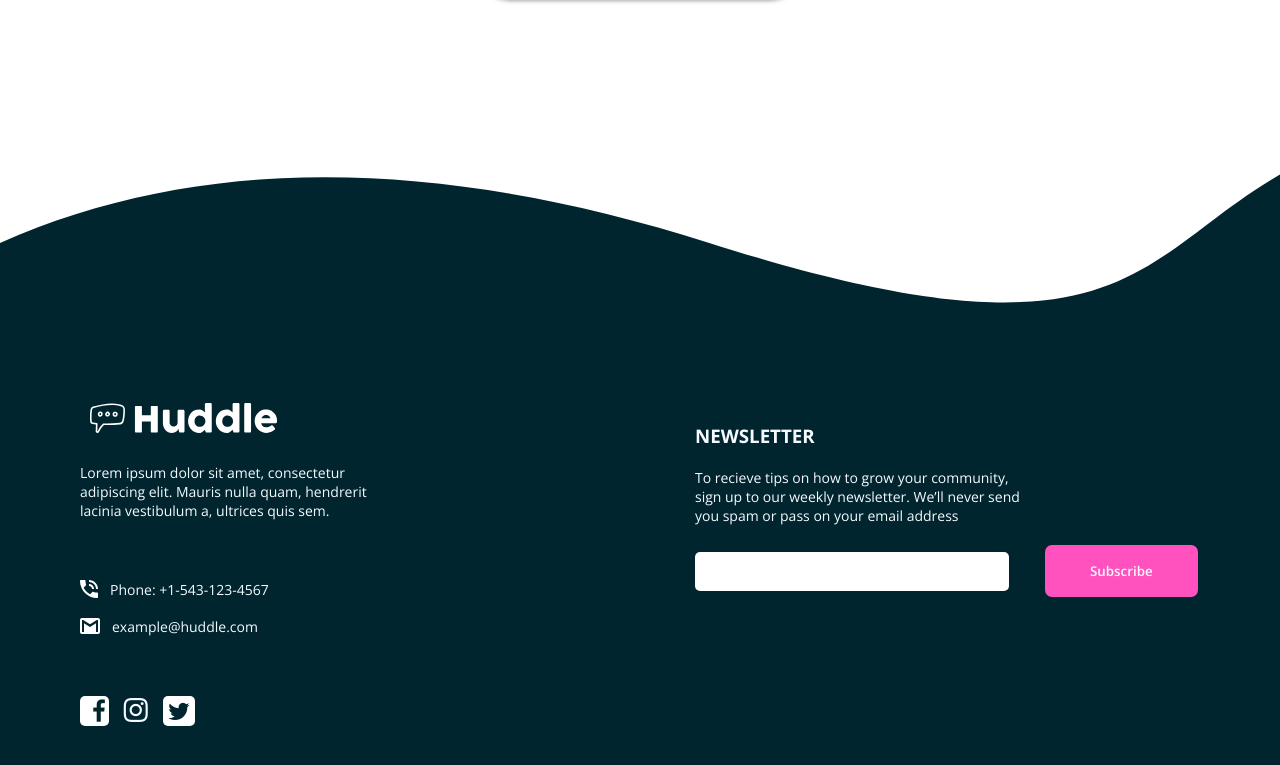
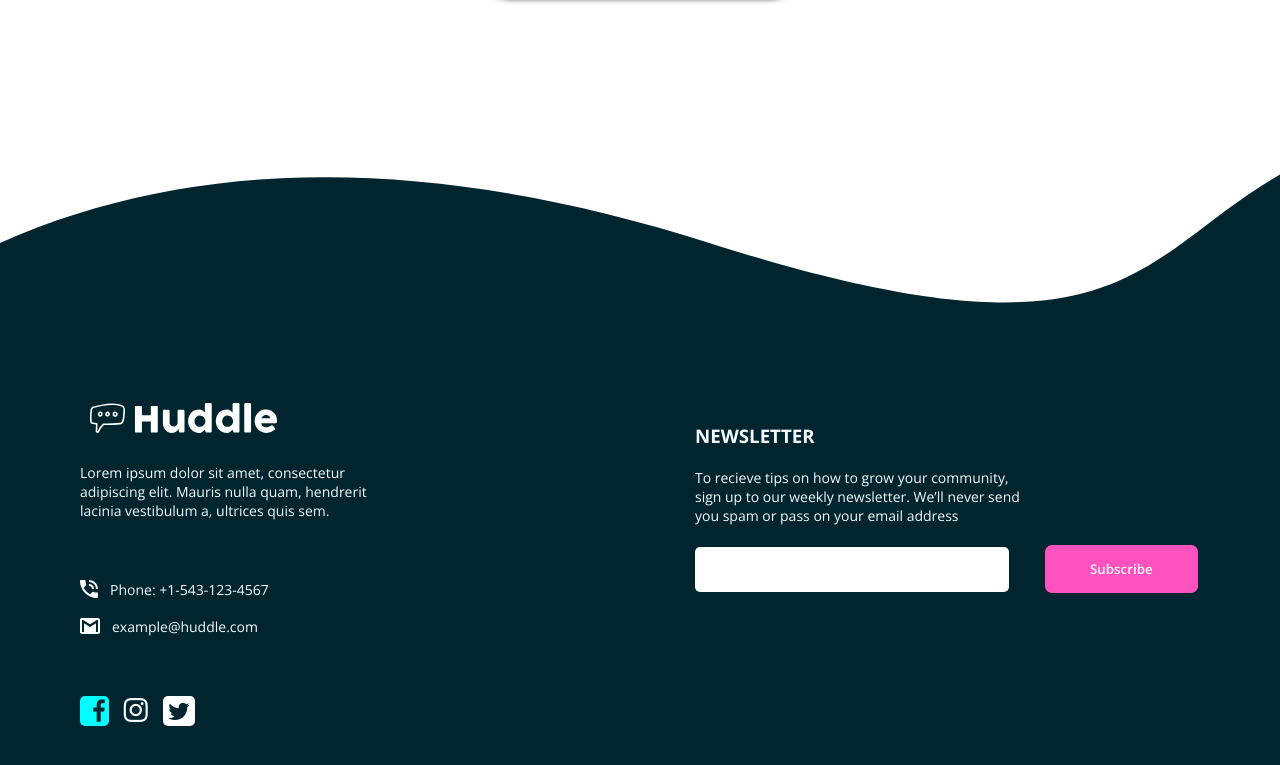
Before and after one commit to Talika-Bajaj/Huddle-Landing-Page-with-Curved-Sections, a plain HTML site: page index.html in a window 1280 px wide. In both pictures the pointer is over the icon 94 px from the left and 5105 px from the top of the page. Shown: the part 4395-5160 px from the top of the page. Drawn offline with nearby package versions, Linux system fonts and the light colour scheme.

Commit message:
Update styles

```diff
--- a/style.css
+++ b/style.css
@@ -269,8 +269,9 @@ footer p {
 }
 
 #input {
-    padding: 12px;
+    padding: 15px 12px;
     width: 100%;
+    cursor: pointer;
     border-radius: 5px;
     border: none;
 }
@@ -283,7 +284,7 @@ footer p {
 }
 
 .start.subscribe {
-    padding: 17px 45px;
+    padding: 15px 45px;
     border-radius: 7px;
     box-shadow: none;
     margin-top: 0;
@@ -320,10 +321,15 @@ footer p {
     font-size: 24px;
     padding: 3px 5px;
     border-radius: 5px;
+    cursor: pointer;
 }
 
 .socials i:nth-of-type(1) {
     padding: 3px 3px 3px 12px;
+}
+
+.socials i:nth-of-type(1):hover {
+    background-color: aqua;
 }
 
 .socials i:nth-of-type(2) {
@@ -332,3 +338,11 @@ footer p {
     padding: 0;
     font-size: 28px;
 }
+
+.socials i:nth-of-type(2):hover {
+    color: aqua;
+}
+
+.socials i:nth-of-type(3):hover {
+    background-color: aqua;
+}
```
